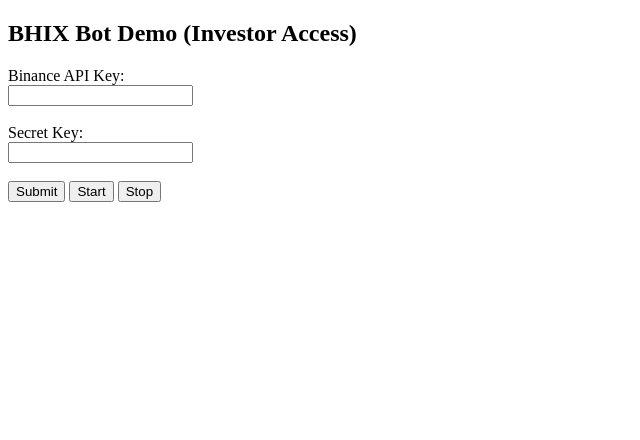
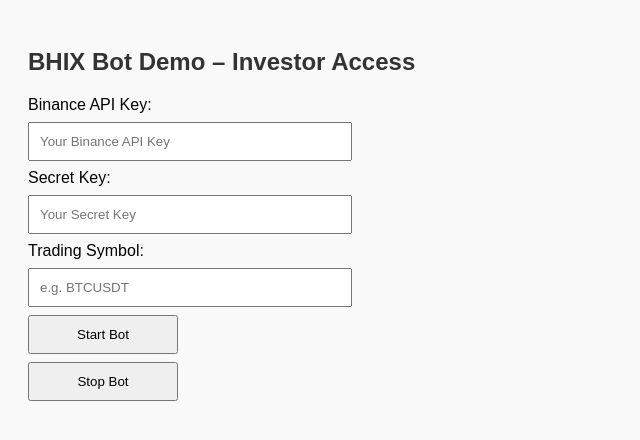
Before and after one commit to Beggardefi/bhix-bot-demo, a plain HTML site: page index.html in a window 1280 px wide. Shown: the whole page, without its empty margins (0-640 px from the left). Drawn offline with Linux system fonts and the light colour scheme.

Commit message:
Update index.html

```diff
--- a/index.html
+++ b/index.html
@@ -3,20 +3,45 @@
 <head>
   <meta charset="UTF-8" />
   <title>BHIX Bot Access</title>
+  <style>
+    body {
+      font-family: Arial, sans-serif;
+      padding: 20px;
+      background: #f9f9f9;
+    }
+    h2 {
+      color: #333;
+    }
+    input, button {
+      padding: 10px;
+      margin: 8px 0;
+      width: 300px;
+      display: block;
+    }
+    button {
+      width: 150px;
+    }
+    #status {
+      margin-top: 15px;
+      font-weight: bold;
+    }
+  </style>
 </head>
 <body>
-  <h2>BHIX Bot Demo (Investor Access)</h2>
-  <form id="botForm">
-    <label>Binance API Key:</label><br>
-    <input type="text" id="apiKey" required><br><br>
 
-    <label>Secret Key:</label><br>
-    <input type="password" id="secretKey" required><br><br>
+  <h2>BHIX Bot Demo – Investor Access</h2>
 
-    <button type="submit">Submit</button>
-    <button type="button" onclick="startBot()">Start</button>
-    <button type="button" onclick="stopBot()">Stop</button>
-  </form>
+  <label for="apiKey">Binance API Key:</label>
+  <input type="text" id="apiKey" placeholder="Your Binance API Key" required>
+
+  <label for="secretKey">Secret Key:</label>
+  <input type="password" id="secretKey" placeholder="Your Secret Key" required>
+
+  <label for="symbol">Trading Symbol:</label>
+  <input type="text" id="symbol" placeholder="e.g. BTCUSDT" required>
+
+  <button id="startBtn">Start Bot</button>
+  <button id="stopBtn">Stop Bot</button>
 
   <p id="status"></p>
 
```
